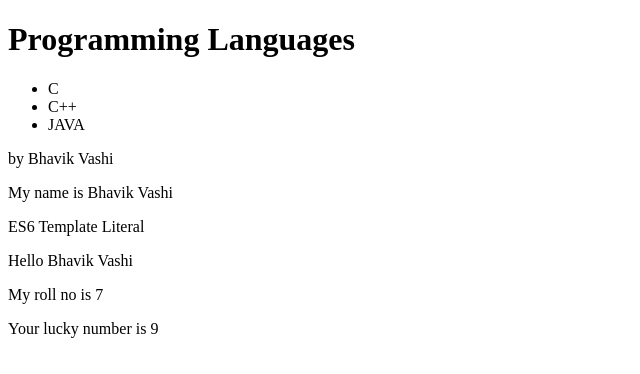
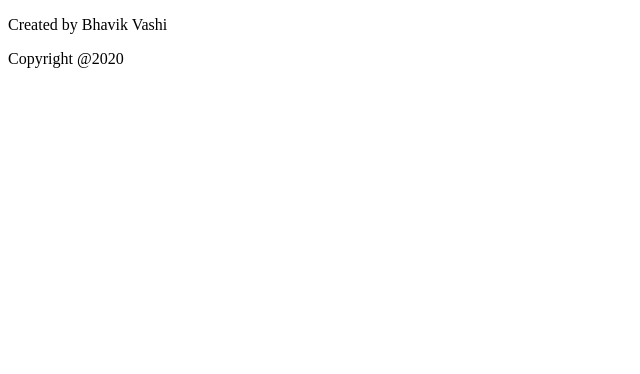
Before and after one commit to bhavikvashi1804/my-app-jsx, a React (Create React App) app: page / in a window 1280 px wide. Shown: the top 374 px of the page, without its empty margins (0-640 px from the left). Built offline with nearby package versions, Linux system fonts and the light colour scheme.

Commit message:
JavaScript expression in JSX

```diff
--- a/src/index.js
+++ b/src/index.js
@@ -1,24 +1,13 @@
 import React from "react";
 import ReactDOM from "react-dom";
 
-const name = "Bhavik Vashi";
 const fName="Bhavik";
 const lName="Vashi";
 
 ReactDOM.render(
   <div>
-    <h1>Programming Languages</h1>
-    <ul>
-      <li>C</li>
-      <li>C++</li>
-      <li>JAVA</li>
-    </ul>
-    <p>by {name}</p>
-    <p>My name is {fName} {lName}</p>
-    <p>ES6 Template Literal</p>
-    <p>Hello {`${fName} ${lName}`}</p>
-    <p>My roll no is {2 + 5}</p>
-    <p>Your lucky number is {Math.floor(Math.random()*10)} </p>
+    <p>Created by {fName+" "+lName}</p>
+    <p>Copyright @{(new Date().getFullYear())}</p>
   </div>,
   document.getElementById("root")
 );
```
